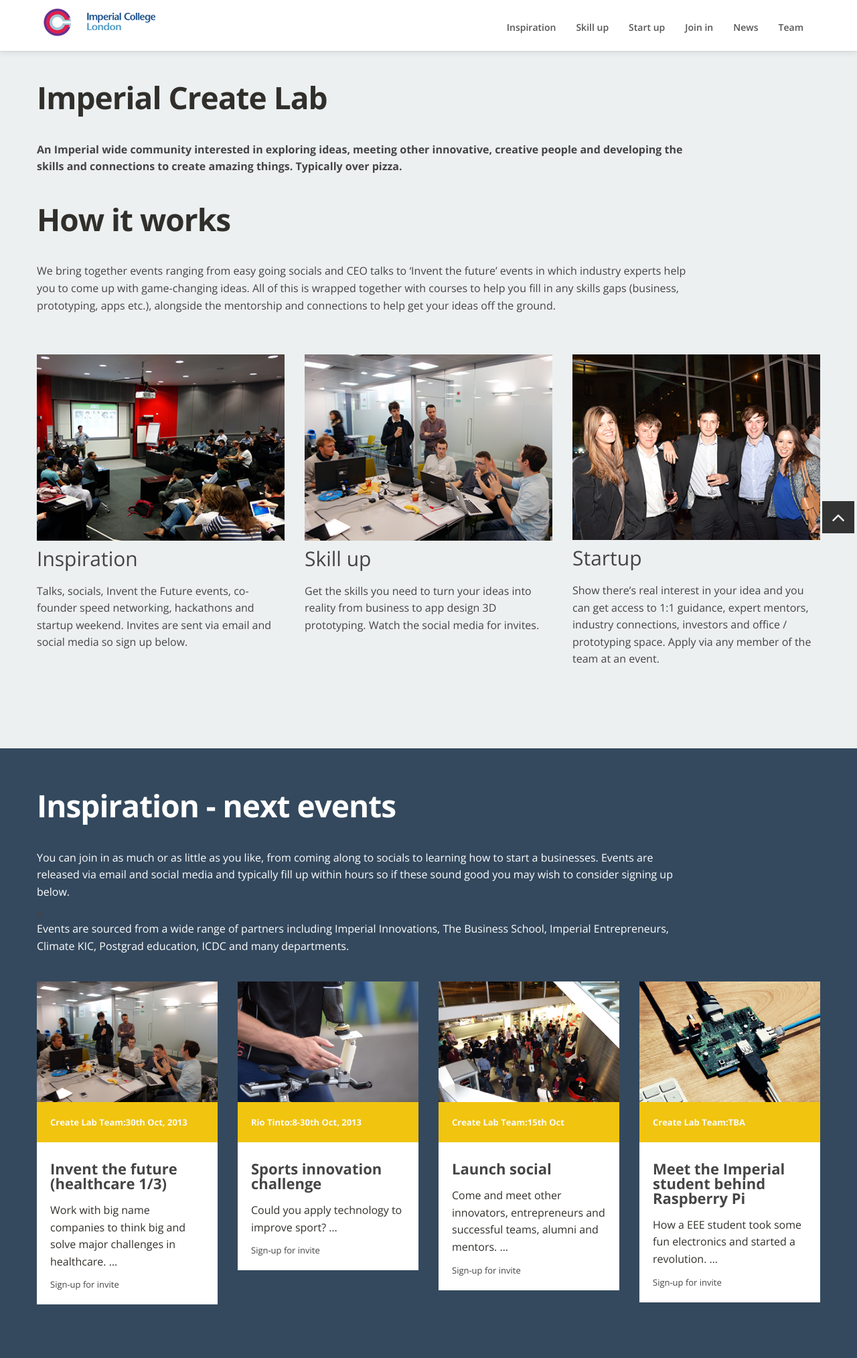
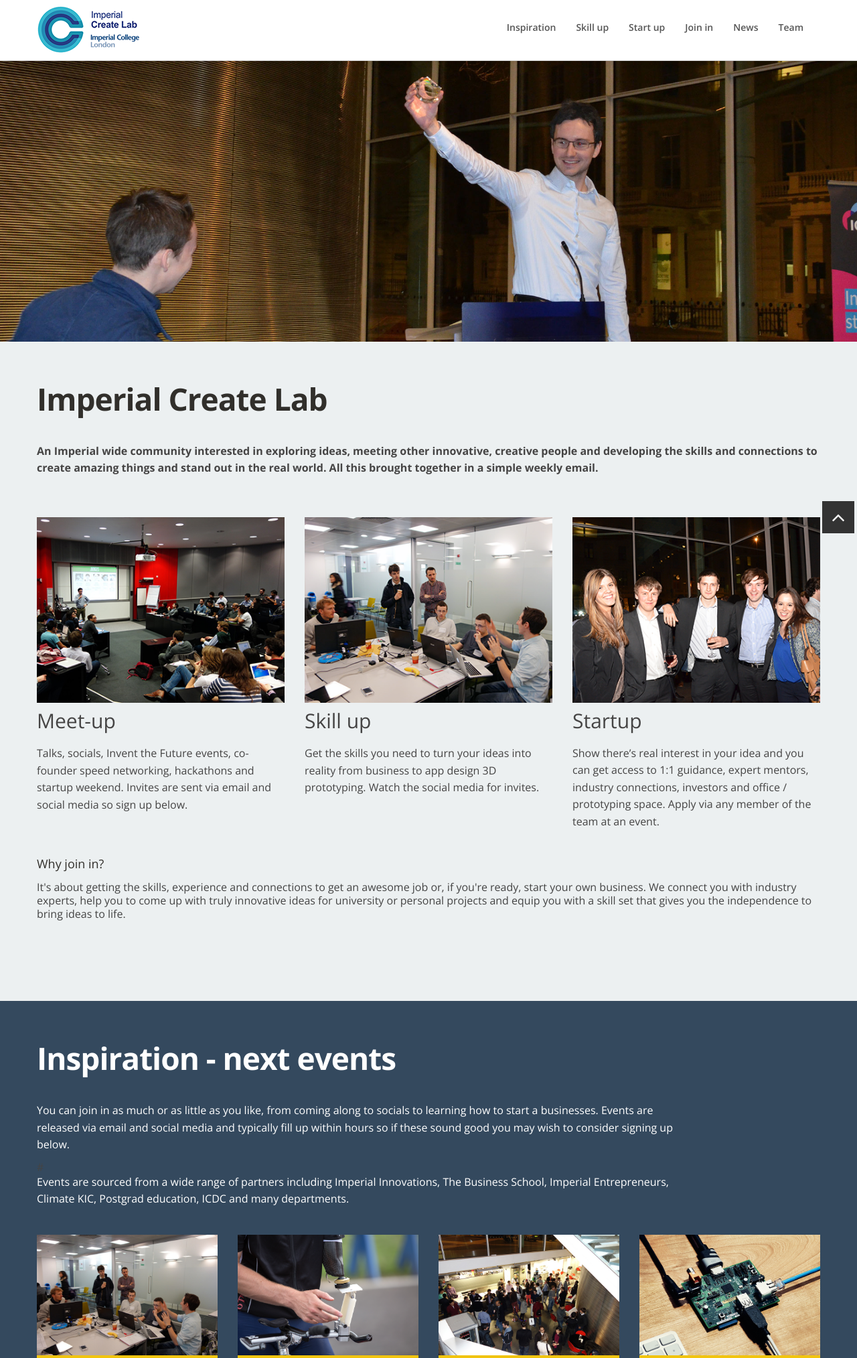
Before and after one commit to mwhammond/CreateLabOriginal, a PHP site: page / in a window 1280 px wide. Shown: the top 2027 px of the page at 67% size. Run offline with PHP 8.4, Linux system fonts and the light colour scheme; some libraries are stand-ins or nearby versions.

Commit message:
big image
made corrections, added the why bit, made logo bigger

```diff
--- a/css/style.css
+++ b/css/style.css
@@ -351,7 +351,7 @@ ul#menu-main > li > a:focus {
 
 #header-wrapper {
 	width: 100%;
-	height: 200px;
+	height: 350px;
 	margin-top: -60px;
 	padding-top:160px;
 	text-align:center;
@@ -380,7 +380,7 @@ header .logo {
 
 /* --- Header slider --- */
 #header-wrapper.header-slider {
-	background: #444 url(../img/bg/lecture.png) no-repeat center center fixed;
+	background: #444 url(../img/kevinbackground.jpg) no-repeat center center fixed;
 	-webkit-background-size: cover;
 	-moz-background-size: cover;
 	-o-background-size: cover;
--- a/index.html
+++ b/index.html
@@ -2,7 +2,7 @@
 <html lang="en">
 <head>
 <meta charset="utf-8">
-<title>Imperial Create Lab - student innovation and entrepreneurship at Imperial</title>
+<title>Imperial Create Lab - student innovation and entrepreneurship at Imperial College London</title>
 <meta name="viewport" content="width=device-width, initial-scale=1.0">
 <meta name="description" content="">
 <meta name="author" content="">
@@ -41,7 +41,7 @@
 				<a class="btn btn-navbar" data-toggle="collapse" data-target=".nav-collapse"><span class="icon-bar"></span><span class="icon-bar"></span><span class="icon-bar"></span>
 				</a>
 				<h1 class="brand"><a href="index.html"> </a></h1>
-                <img src="img/logo.png" alt="" />
+                <img src="img/imperialcreatelab.png" alt="" />
 				<!-- navigation -->
 				<nav class="pull-right nav-collapse collapse">
 				<ul id="menu-main" class="nav">
@@ -60,6 +60,73 @@
 </div>
 <!-- Header area -->
 
+ <!-- Header area -->
+<div id="header-wrapper" class="header-slider">
+	<header class="clearfix">
+	<div class="container">
+		<div class="row">
+			<div class="span12">
+				<div id="main-flexslider" class="flexslider">
+					<ul class="slides">
+						<li>
+						<p class="home-slide-content">
+							<strong>Imperial Create Lab</strong>
+						</p>
+						</li>
+						<li>
+						<p class="home-slide-content">
+							<strong>Imperial's student led...</strong>
+						</p>
+						</li>
+						<li>
+						<p class="home-slide-content">
+							<strong>Innovation community</strong>
+						</p>
+						</li>
+
+						</li>
+						<li>
+						<p class="home-slide-content">
+							<strong>Get the connections..</strong>
+						</p>
+						</li>
+
+						</li>
+						<li>
+						<p class="home-slide-content">
+							<strong>Skills...</strong>
+						</p>
+						</li>
+
+						</li>
+						<li>
+						<p class="home-slide-content">
+							<strong>ideas & experience...</strong>
+						</p>
+						</li>
+
+						</li>
+						<li>
+						<p class="home-slide-content">
+							<strong>to stand out</strong>
+						</p>
+						</li>
+
+						</li>
+						<li>
+						<p class="home-slide-content">
+							<strong>or startup</strong>
+						</p>
+						</li>
+
+					</ul>
+				</div>
+				<!-- end slider -->
+			</div>
+		</div>
+	</div>
+	</header>
+</div>
 
 
 
@@ -91,22 +158,17 @@
 <div class="container">
 
 <div class="row">
-<div class="span10 alignleft">
+<div class="span12 alignleft">
 
 <h4>Imperial Create Lab</h4>
 
-<p><b>An Imperial wide community interested in exploring ideas, meeting other innovative, creative people and developing the skills and connections to create amazing things. Typically over pizza.</b> </p>
+<p><b>An Imperial wide community interested in exploring ideas, meeting other innovative, creative people and developing the skills and connections to create amazing things and stand out in the real world. All this brought together in a simple weekly email.</b> </p>
 <br>
 
-	<h4>How it works</h4>
-
-    				<p>
-					 We bring together events ranging from easy going socials and CEO talks to ‘Invent the future’ events in which industry experts help you to come up with game-changing ideas. All of this is wrapped together with courses to help you fill in any skills gaps (business, prototyping, apps etc.), alongside the mentorship and connections to help get your ideas off the ground.
-
-                        </p>
-    <br>
 
     </div>
+
+
 </div>
 
 	<!-- 3 columns -->
@@ -114,7 +176,7 @@
 		<div class="span4 animated-fast flyIn">
 			<div class="service-box">
 				<img src="img/inspire.png" alt="" />
-				<h2>Inspiration</h2>
+				<h2>Meet-up</h2>
 				<p>
 					 Talks, socials, Invent the Future events, co-founder speed networking, hackathons and startup weekend. Invites are sent via email and social media so sign up below.
 				</p>
@@ -140,6 +202,14 @@
 		</div>
 
 	</div>
+
+
+<h5>Why join in?</h5> It's about getting the skills, experience and connections to get an awesome job or, if you're ready, start your own business. We connect you with industry experts, help you to come up with truly innovative ideas for university or personal projects and equip you with a skill set that gives you the independence to bring ideas to life.
+
+ <br>
+  <br>
+   <br>
+
 </div>
 </section>
 <!-- end section: how it works -->
@@ -235,10 +305,8 @@
 					<span class="date">TBA</span>
 				</div>
 				<div class="entry-content">
-					<h5><strong><a href="#">Meet the Imperial student behind Raspberry Pi</a></strong></h5>
-					<p>
-						How a EEE student took some fun electronics and started a revolution. &hellip;
-					</p>
+					<h5><strong><a href="#">Meet an Imperial student who's part of the team behind the Raspberry Pi</a></strong></h5>
+					<p>How an EEE student became part of the team that's revolutionising computing education. &hellip;</p>
 					<a href="#joinin" class="more">Sign-up for invite</a>
 				</div>
 			</div>
@@ -384,7 +452,6 @@
         <h6>Customised capital raising strategy</h6>
         <h6>Pitch perfection for sales / investment</h6>
         <h6>Company set-up assistance (legal, governance, bank)</h6>
-        <h6>Customised capital raising strategy</h6>
         <h6>Visual / product design guidance</h6>
 
 
@@ -458,16 +525,16 @@
 
 
 
+<!-- news section -->
 
-<!-- section: news
 <section id="news" class="section darkblue">
 <div class="container">
-	<h4>What are people working on?</h4>
+	<h4>Current projects</h4>
 
     <div class="row">
 <div class="span10 alignleft">
 
-    <p>Here's a small snapshot of some of the incredible projects that Imperial students and recent alumni are working on.</p>
+    <p>Here's a small snapshot of some of the incredible projects and ventures that Imperial students and recent alumni are working on.</p>
     </div>
 </div>
 
@@ -476,51 +543,51 @@
 		<div class="span3">
 			<div class="home-post">
 				<div class="post-image">
-					<img class="max-img" src="img/hack.jpg" alt="" />
+					<img class="max-img" src="img/box.png" alt="" />
 				</div>
 
 				<div class="entry-content">
-					<h6><strong><a href="#">New company do awesome things</a></strong></h6>
+					<h6><strong><a href="http://www.flowmicrofluidics.com/">Flow microfludics</a></strong></h6>
+						<p>Customised micro-fluidics enabling novel research.</p>
 
-					<a href="#" class="more">Read more</a>
 				</div>
 			</div>
 		</div>
 		<div class="span3">
 			<div class="home-post">
 				<div class="post-image">
-					<img class="max-img" src="img/sports.png" alt="" />
+					<img class="max-img" src="img/milk.png" alt="" />
 				</div>
 
 				<div class="entry-content">
-					<h6><strong><a href="#">Sports innovation challenge</a></strong></h6>
+					<h6><strong>MILK</strong></h6>
+					<p>Designing a consumer level lactose filter a solution to lactose intolerance</p>
 
-					<a href="#" class="more">Read more</a>
 				</div>
 			</div>
 		</div>
 		<div class="span3">
 			<div class="home-post">
 				<div class="post-image">
-					<img class="max-img" src="img/startupweekend.png" alt="" />
+					<img class="max-img" src="img/caribu2.jpg" alt="" />
 				</div>
 
 				<div class="entry-content">
-					<h6><strong><a href="#">Social</a></strong></h6>
+					<h6><strong><a href="http://caribuapp.com/">Caribu</a></strong></h6>
 
-					<a href="#" class="more">Read more</a>
+					<p>An innovative approach to reading with children.</p>
 				</div>
 			</div>
 		</div>
 		<div class="span3">
 			<div class="home-post">
 				<div class="post-image">
-					<img class="max-img" src="img/blog/img3.jpg" alt="" />
+					<img class="max-img" src="img/equinox.jpg" alt="" />
 				</div>
 				<div class="entry-content">
-					<h6><strong><a href="#">Equinox deliver power to rural uganda</a></strong></h6>
+					<h6><strong><a href="http://www.e.quinox.org/">Equinox</a></strong></h6>
 
-					<a href="#" class="more">Read more</a>
+					<p>Bringing cost effective, sustainable, renewable energy to developing countries.</p>
 				</div>
 			</div>
 		</div>
@@ -536,51 +603,51 @@
 		<div class="span3">
 			<div class="home-post">
 				<div class="post-image">
-					<img class="max-img" src="img/blog/img3.jpg" alt="" />
+					<img class="max-img" src="img/coadjoint.png" alt="" />
 				</div>
 
 				<div class="entry-content">
-					<h6><strong><a href="#">New company do awesome things</a></strong></h6>
+					<h6><strong><a href="http://www.coadjoint.co.uk">Coadjoint</a></strong></h6>
 
-					<a href="#" class="more">Read more</a>
+					<p>Game AI that adapts to the player</p>
 				</div>
 			</div>
 		</div>
 		<div class="span3">
 			<div class="home-post">
 				<div class="post-image">
-					<img class="max-img" src="img/blog/img3.jpg" alt="" />
+					<img class="max-img" src="img/growup.png" alt="" />
 				</div>
 
 				<div class="entry-content">
-					<h6><strong><a href="#">Sports innovation challenge</a></strong></h6>
+					<h6><strong><a href="http://www.growup.org.uk/">Grow up</a></strong></h6>
 
-					<a href="#" class="more">Read more</a>
+					<p>Sustainable urban farms using aquaponics</p>
 				</div>
 			</div>
 		</div>
 		<div class="span3">
 			<div class="home-post">
 				<div class="post-image">
-					<img class="max-img" src="img/blog/img3.jpg" alt="" />
+					<img class="max-img" src="img/cytora.png" alt="" />
 				</div>
 
 				<div class="entry-content">
-					<h6><strong><a href="#">Social</a></strong></h6>
+					<h6><strong><a href="http://www.cytora.com/">Cytora</a></strong></h6>
 
-					<a href="#" class="more">Read more</a>
+					<p>Predictive insights on social preference shifts, political violence, riots and civil wars.</p>
 				</div>
 			</div>
 		</div>
 		<div class="span3">
 			<div class="home-post">
 				<div class="post-image">
-					<img class="max-img" src="img/blog/img3.jpg" alt="" />
+					<img class="max-img" src="img/desktopgenetics.png" alt="" />
 				</div>
 				<div class="entry-content">
-					<h6><strong><a href="#">Equinox deliver power to rural uganda</a></strong></h6>
+					<h6><strong><a href="http://www.deskgen.com/">Desktop Genetics</a></strong></h6>
 
-					<a href="#" class="more">Read more</a>
+					<p>Software solutions for the design, synthesis, assembly and management of DNA.</p>
 				</div>
 			</div>
 		</div>
@@ -591,6 +658,8 @@
 
 	</div>
 
+
+
 	<div class="blankdivider30"></div>
 
 </div>
@@ -598,7 +667,6 @@
 
 
 
-    -->
 
 
 
@@ -734,7 +802,7 @@
 				<img class="team-thumb img-circle" src="img/team/rob.png" alt="" />
 				<h3>Rob Bishop</h3>
 				<p>
-					External Liaison Officer
+					Student Advisor
 				</p>
 			</div>
 		</div>
@@ -827,7 +895,7 @@ end spacer section -->
 		<div class="span6 offset3">
 			<ul class="social-networks">
 				<li><a href="http://www.facebook.com/imperialcreatelab"><i class="icon-circled icon-bgdark icon-facebook icon-2x"></i></a></li>
-				<li><a href="http://www.twitter.com/imperialcreatelab"><i class="icon-circled icon-bgdark icon-twitter icon-2x"></i></a></li>
+				<li><a href="http://www.twitter.com/icreatelab"><i class="icon-circled icon-bgdark icon-twitter icon-2x"></i></a></li>
 
 			</ul>
 			<p class="copyright">
```
Also changed, not shown: img/DESKTOP-GENETICS_Company-Logo.png (added), img/box.JPG (added), img/box.png (added), img/caribu.png (added), img/caribu2.jpg (added), img/coadjoint.jpg (added), img/coadjoint.png (added), img/cytora.png (added), img/desktopgenetics.png (added), img/growup.png (added), img/imperialcreatelab.png (added), img/kevinbackground.jpg (added), img/logo.png, img/logobig.png (added), 3 more files.
